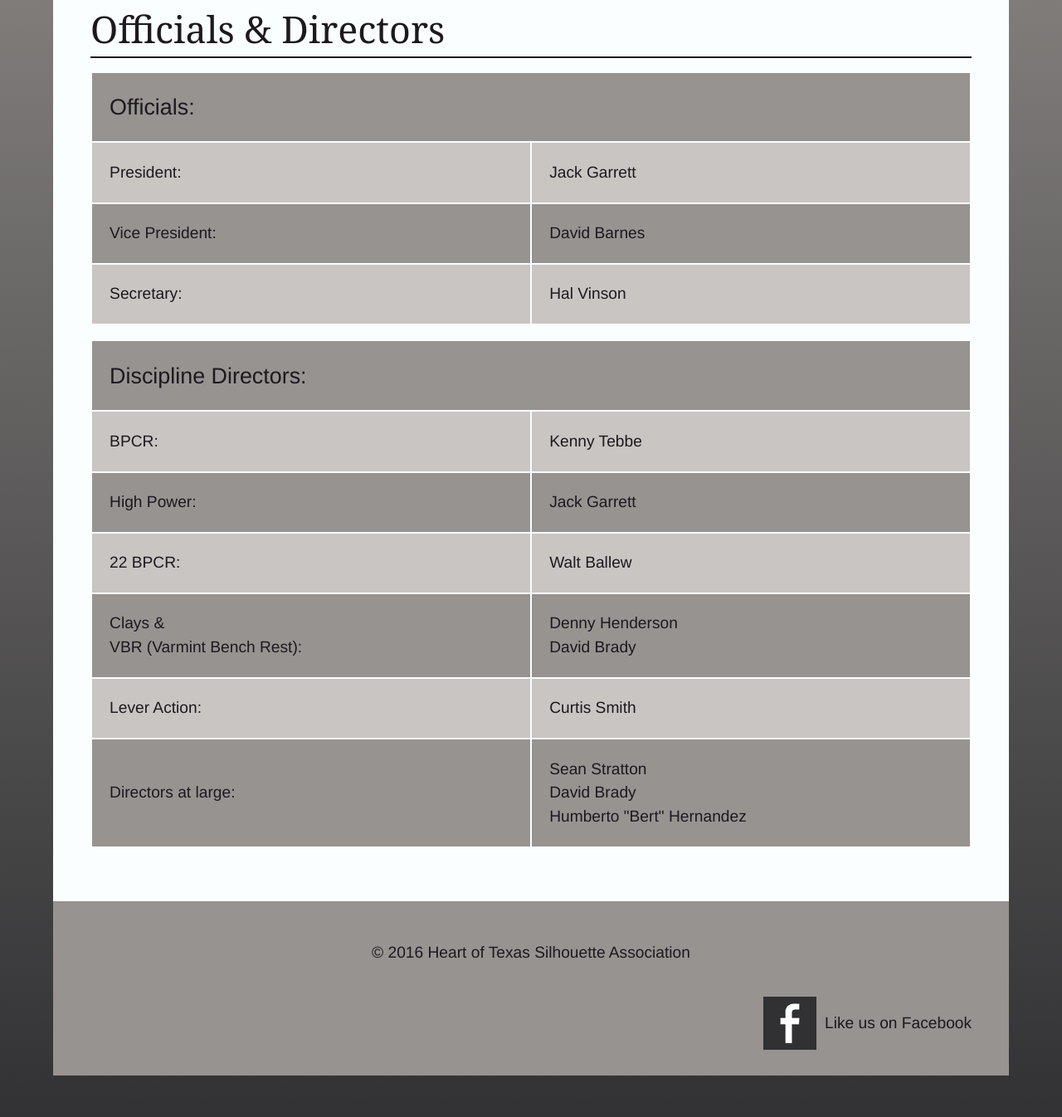
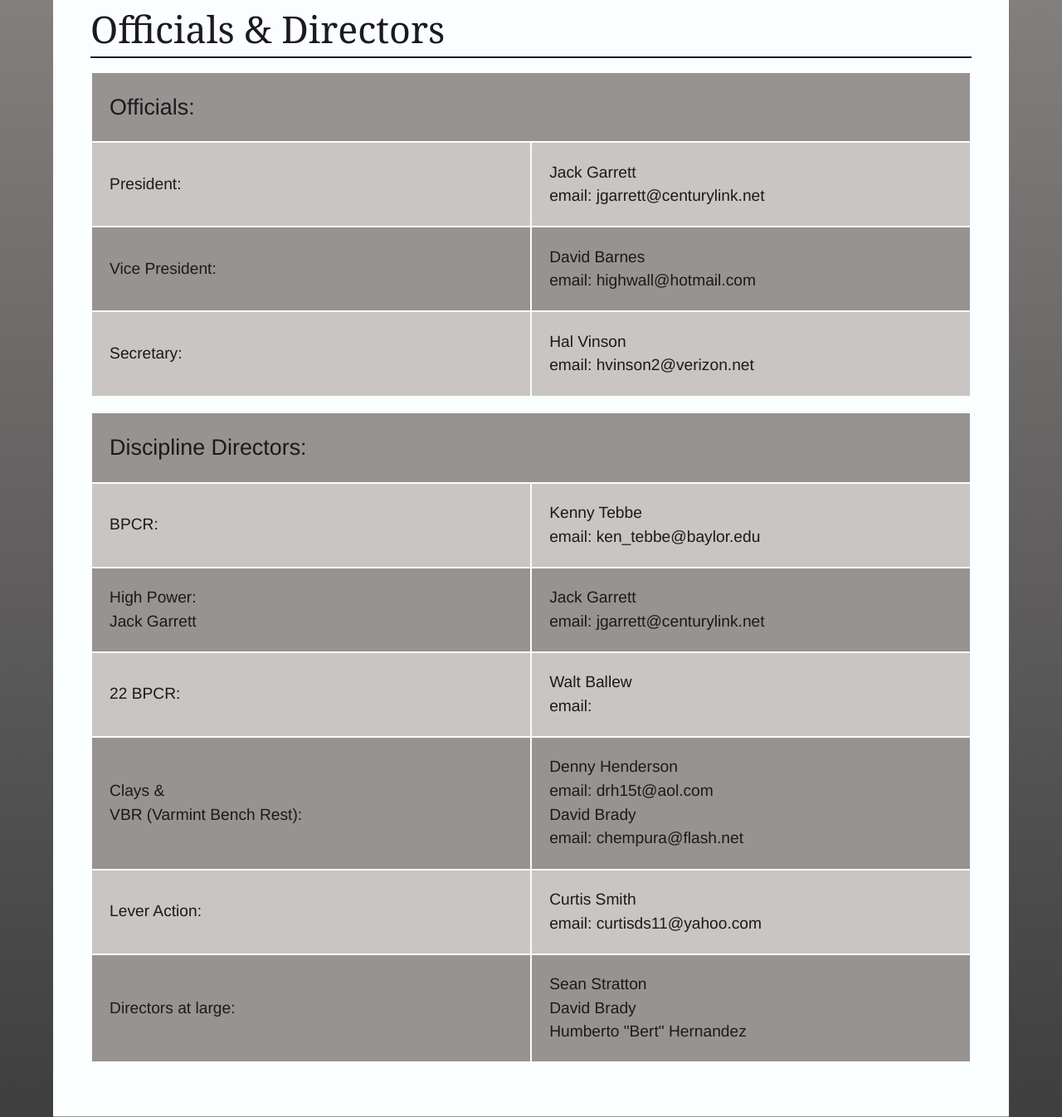
Before and after one commit to kevinwsauer/HOTSA, a PHP site: page /officials-directors.php in a window 1280 px wide. Shown: the part 419-1765 px from the top of the page at 83% size. Run offline with PHP 8.4, Linux system fonts and the light colour scheme; some libraries are stand-ins or nearby versions.

Commit message:
Adds emails for the Officials & Directors.

```diff
--- a/officials-directors.php
+++ b/officials-directors.php
@@ -28,49 +28,44 @@ $title = " - Officials &amp; Directors"; ?>
 <th colspan="2">Officials: </th>
 </tr>
 <tr>
-<td>President: </td>
-<td>Jack Garrett</td>
+<td>President:</td>
+<td>Jack Garrett<br>email: jgarrett@centurylink.net</td>
 </tr>
 <tr>
-<td>Vice President: </td>
-<td>David Barnes</td>
+<td>Vice President:</td>
+<td>David Barnes<br>email: highwall@hotmail.com</td>
 </tr>
 <tr>
-<td>Secretary: </td>
-<td>Hal Vinson</td>
+<td>Secretary:</td>
+<td>Hal Vinson<br>email: hvinson2@verizon.net</td>
 <tr>
 </table>
 <table id="directors">
 <tr>
 <th colspan="2">Discipline Directors: </th>
 </tr>
-<tr>
-<td>BPCR: </td>
-<td>Kenny Tebbe</td>
+<td>BPCR:</td>
+<td>Kenny Tebbe<br>email: ken_tebbe@baylor.edu</td>
 </tr>
 <tr>
-<td>High Power: </td>
-<td>Jack Garrett</td>
+<td>High Power:<br>Jack Garrett</td>
+<td>Jack Garrett<br>email: jgarrett@centurylink.net</td>
 </tr>
 <tr>
-<td>22 BPCR: </td>
-<td>Walt Ballew</td>
+<td>22 BPCR:</td>
+<td>Walt Ballew<br>email: </td>
 </tr>
 <tr>
-<td>Clays &amp;<br>
-VBR (Varmint Bench Rest): </td>
-<td>Denny Henderson<br>
-David Brady</td>
+<td>Clays &amp;<br>VBR (Varmint Bench Rest):</td>
+<td>Denny Henderson<br>email: drh15t@aol.com<br>David Brady<br>email: chempura@flash.net</td>
 </tr>
 <tr>
-<td>Lever Action: </td>
-<td>Curtis Smith</td>
+<td>Lever Action:</td>
+<td>Curtis Smith<br>email: curtisds11@yahoo.com</td>
 </tr>
 <tr>
-<td>Directors at large: </td>
-<td>Sean Stratton<br>
-David Brady<br>
-Humberto "Bert" Hernandez</td>
+<td>Directors at large:</td>
+<td>Sean Stratton<br>David Brady<br>Humberto "Bert" Hernandez</td>
 </tr>
 </table>
 </article><!-- #officials-directors -->
```
